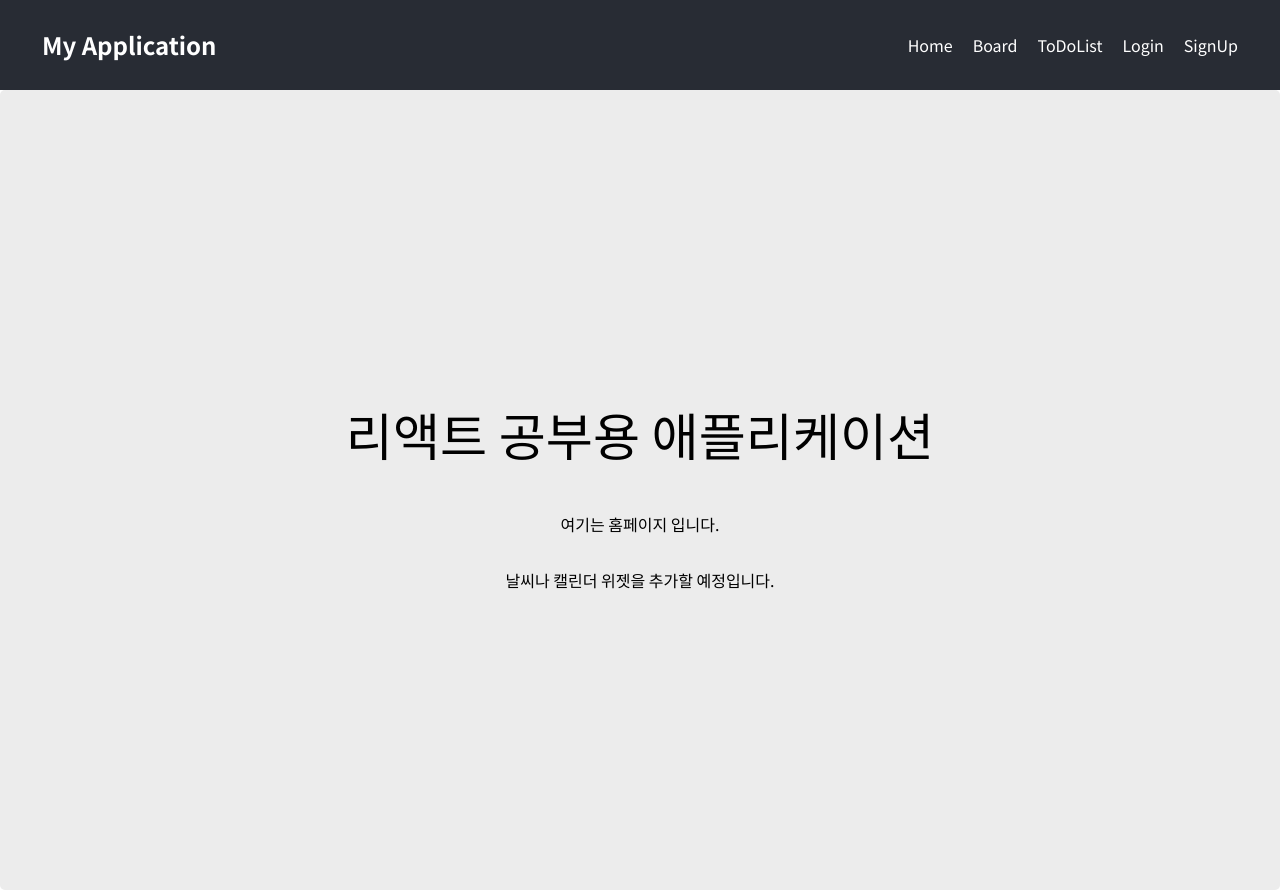
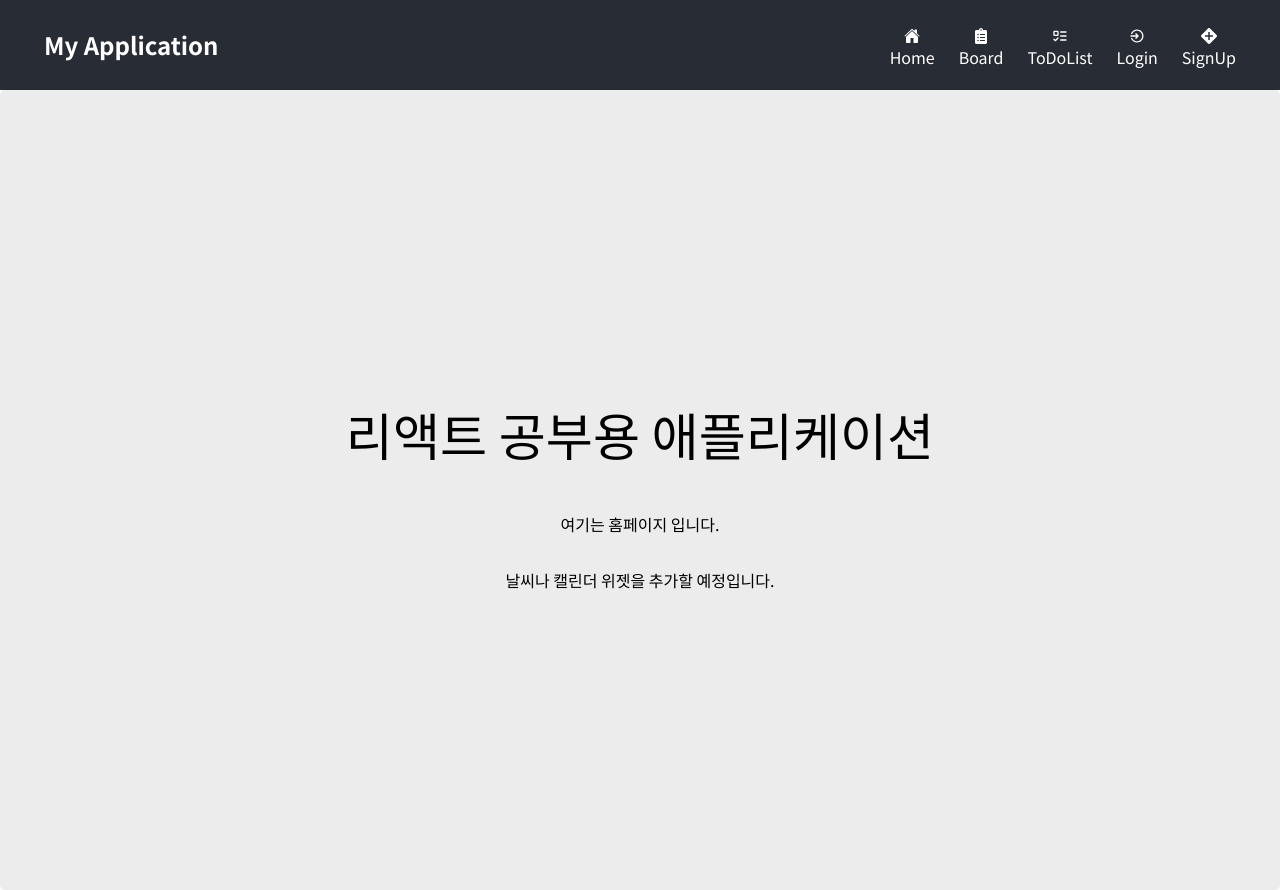
Before and after one commit to d5ngjun2/react-study, a React (Vite) app in the folder practice-react/: page / in a window 1280 px wide. Built offline with nearby package versions, Linux system fonts and the light colour scheme.

Commit message:
헤더 아이콘 추가

```diff
--- a/practice-react/package.json
+++ b/practice-react/package.json
@@ -14,6 +14,7 @@
     "react": "^19.1.0",
     "react-dom": "^19.1.0",
     "react-hook-form": "^7.62.0",
+    "react-icons": "^5.5.0",
     "react-router-dom": "^7.7.1",
     "react-toastify": "^11.0.5",
     "styled-components": "^6.1.19",
--- a/practice-react/src/components/Header.jsx
+++ b/practice-react/src/components/Header.jsx
@@ -1,6 +1,11 @@
 import React from "react";
 import styled from "styled-components";
 import { Link } from "react-router-dom";
+import { IoHome } from "react-icons/io5";
+import { FaClipboardList } from "react-icons/fa";
+import { LuListTodo } from "react-icons/lu";
+import { IoMdLogIn } from "react-icons/io";
+import { BsFillSignIntersectionFill } from "react-icons/bs";
 
 const Header = () => {
   return (
@@ -12,18 +17,23 @@ const Header = () => {
       </HeaderLink>
       <ItemGroup>
         <HeaderLink to="/">
+          <IoHome />
           <Item>Home</Item>
         </HeaderLink>
         <HeaderLink to="/board">
+          <FaClipboardList />
           <Item>Board</Item>
         </HeaderLink>
         <HeaderLink to="/todolist">
+          <LuListTodo />
           <Item>ToDoList</Item>
         </HeaderLink>
         <HeaderLink to="/login">
+          <IoMdLogIn />
           <Item>Login</Item>
         </HeaderLink>
         <HeaderLink to="/signup">
+          <BsFillSignIntersectionFill />
           <Item>SignUp</Item>
         </HeaderLink>
       </ItemGroup>
@@ -50,14 +60,17 @@ const ItemGroup = styled.div`
 `;
 
 const Item = styled.div`
-  margin: 0 10px;
+  margin: 0 12px;
+  line-height: 1; // 아이콘과 텍스트 간격 조정
 `;
 
 const HeaderLink = styled(Link)`
   text-decoration: none;
   color: white;
+  align-items: center;
   &:hover {
     color: #61dafb;
+    transition: color 0.3s ease;
   }
 `;
 
```
Also changed, not shown: 1 other file (tests, documents, lock files or other folders).
